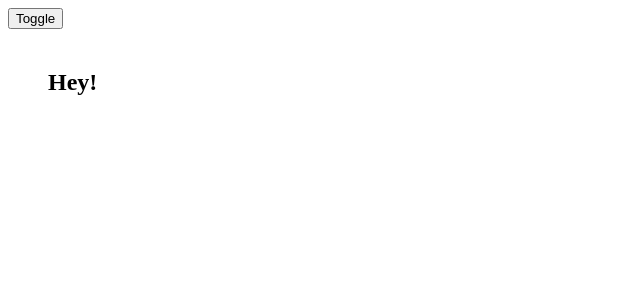
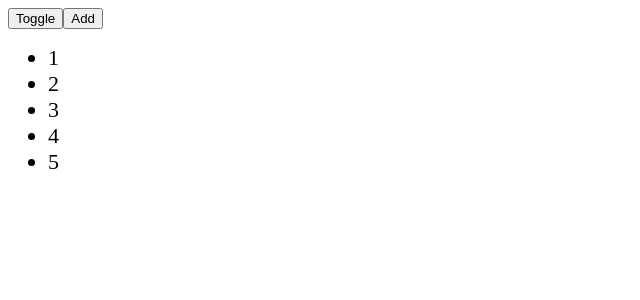
Before and after one commit to PhilipZi/vue-animations, a Vue app: page / in a window 1280 px wide. Shown: the top 300 px of the page, without its empty margins (0-640 px from the left). Built offline with nearby package versions, Linux system fonts and the light colour scheme.

Commit message:
add animation to a list

```diff
--- a/src/App.vue
+++ b/src/App.vue
@@ -9,17 +9,32 @@
     <h2 v-if="flag">Hello</h2>
   </Transition> -->
 
-  <Transition
+  <!-- <Transition
     @before-enter="beforeEnter"
     @enter="enter"
     @after-enter="afterEnter"
     @before-leave="beforeLeave"
     @leave="leave"
     @after-leave="afterLeave"
-    :css="false"
+    :css="true"
+    name="fade"
   >
     <h2 v-if="flag">Hey!</h2>
-  </Transition>
+  </Transition> -->
+
+  <button @click="addItem">Add</button>
+
+  <ul>
+    <TransitionGroup name="fade">
+      <li
+        v-for="(number, index) in numbers"
+        :key="number"
+        @click="removeItem(index)"
+      >
+        {{ number }}
+      </li>
+    </TransitionGroup>
+  </ul>
 </template>
 
 <script>
@@ -28,22 +43,31 @@
   data() {
     return {
       flag: true,
+      numbers: [1, 2, 3, 4, 5],
     };
   },
   methods: {
+    addItem() {
+      const num = Math.floor(Math.random() * 100 + 1);
+      const index = Math.floor(Math.random() * this.numbers.length);
+      this.numbers.splice(index, 0, num);
+    },
+    removeItem(index) {
+      this.numbers.splice(index, 1);
+    },
     beforeEnter(el) {
       console.log("be event fired", el);
     },
-    enter(el, done) {
+    enter(el) {
       console.log("e event fired", el);
 
-      const animation = el.animate([{ transform: "scale3d(0,0,0)" }, {}], {
-        duration: 1000,
-      });
+      // const animation = el.animate([{ transform: "scale3d(0,0,0)" }, {}], {
+      //   duration: 1000,
+      // });
 
-      animation.onfinish = () => {
-        done();
-      };
+      // animation.onfinish = () => {
+      //   done();
+      // };
     },
     afterEnter(el) {
       console.log("ae event fired", el);
@@ -51,15 +75,15 @@
     beforeLeave(el) {
       console.log("bL event fired", el);
     },
-    leave(el, done) {
+    leave(el) {
       console.log("l event fired", el);
-      const animation = el.animate([{}, { transform: "scale3d(0,0,0)" }], {
-        duration: 1000,
-      });
+      // const animation = el.animate([{}, { transform: "scale3d(0,0,0)" }], {
+      //   duration: 1000,
+      // });
 
-      animation.onfinish = () => {
-        done();
-      };
+      // animation.onfinish = () => {
+      //   done();
+      // };
     },
     afterLeave(el) {
       console.log("aL event fired", el);
@@ -69,6 +93,11 @@
 </script>
 
 <style>
+li {
+  font-size: 22px;
+  cursor: pointer;
+}
+
 h2 {
   width: 400px;
   padding: 20px;
```
